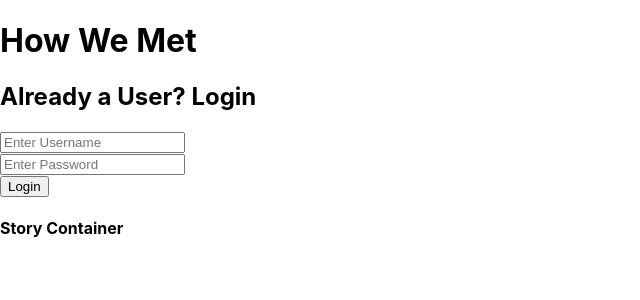
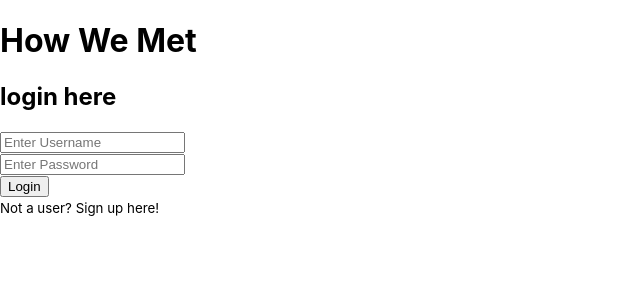
Before and after one commit to kmocon06/how-we-met-react, a React (Create React App) app: page / in a window 1280 px wide. Shown: the top 300 px of the page, without its empty margins (0-640 px from the left). Built offline with nearby package versions, Linux system fonts and the light colour scheme; no server answers.

Commit message:
we can switch between login/register forms

```diff
--- a/src/App.js
+++ b/src/App.js
@@ -1,19 +1,35 @@
-import React from 'react';
+import React, {Component} from 'react';
 import './App.css';
 import LoginRegisterForm from './LoginRegisterForm'
 import StoryContainer from './StoryContainer'
 
-function App() {
+class App extends Component {
+  constructor(props) {
+    super(props)
 
-  console.log(process.env);
+    //no one is logged in yet so loggedIn is false
+    //logged in username = null because no username is logged in yet
+    this.state = {
+      loggedIn: false,
+      loggedInUsername: null
+    }
+  }
 
-  return (
-    <div className="App">
-      <h1>How We Met</h1>
-      <LoginRegisterForm />
-      <StoryContainer />
-    </div>
-  );
+  render() {
+
+    console.log(process.env);
+
+    return (
+      <div className="App">
+        <h1>How We Met</h1>
+        {
+          this.state.loggedIn
+          ? <StoryContainer />
+          : <LoginRegisterForm />
+        }
+      </div>
+    )
+  }
 }
 
 export default App;
--- a/src/LoginRegisterForm/index.js
+++ b/src/LoginRegisterForm/index.js
@@ -1,20 +1,69 @@
 import React, {Component} from 'react'
+
 
 class LoginRegisterForm extends Component {
 	constructor(props) {
 		super(props)
+
+		this.state = {
+			username: '',
+			password: '',
+			action: 'login'
+		}
 	}
+
+	switchForm = () => {
+		//if the action is login then you see the login form
+		//and state of action switches to register
+		if(this.state.action === 'login') {
+			this.setState({
+				action: 'register'
+			})
+
+		//otherwise if the action state is register then it switches to login
+		} else {
+			this.setState({
+				action: 'login'
+			})
+		}
+	}
+
 
 	render() {
 		return(
-			<React.Fragment>
-				<h2>Already a User? Login</h2>
+			<div className="LoginRegisterForm">
+        		<h2 className="LoginRegisterForm-action">{this.state.action + " here"}</h2>
 				<form>
+					{
+            			this.state.action === "register"
+            			?
+            			<React.Fragment>
+            				<div>
+				            <input
+				            	type="text"
+				            	name="name"
+				                placeholder="Enter Name"
+				                value={this.state.name}
+				            />
+				            </div>
+				            <div>
+				            <input
+				            	type="text"
+				            	name="email"
+				                placeholder="Enter Email"
+				                value={this.state.email}
+				            />
+				            </div>
+				        </React.Fragment>
+				        :
+				        null
+				    }
 					<div>
 						<input
 							type="text"
 							name="username"
 							placeholder="Enter Username"
+							value={this.state.username}
 						/>
 					</div>
 					<div>
@@ -22,11 +71,21 @@ class LoginRegisterForm extends Component {
 							type="password"
 							name="password"
 							placeholder="Enter Password"
+							value={this.state.password}
 						/>
 					</div>
-				<button>Login</button>
+				<button type="Submit">{this.state.action === "register" ? "Register" : "Login"}</button>
 				</form>
-			</React.Fragment>
+				{
+          this.state.action === "register"
+          ?
+          //register
+          <small>Already a user? Log in <span className="fake-link" onClick={this.switchForm}>here</span>.</small>
+          :
+          //login
+          <small>Not a user? Sign up <span className="fake-link" onClick={this.switchForm}>here</span>!</small>
+        }
+			</div>
 		)
 	}
 }
```
